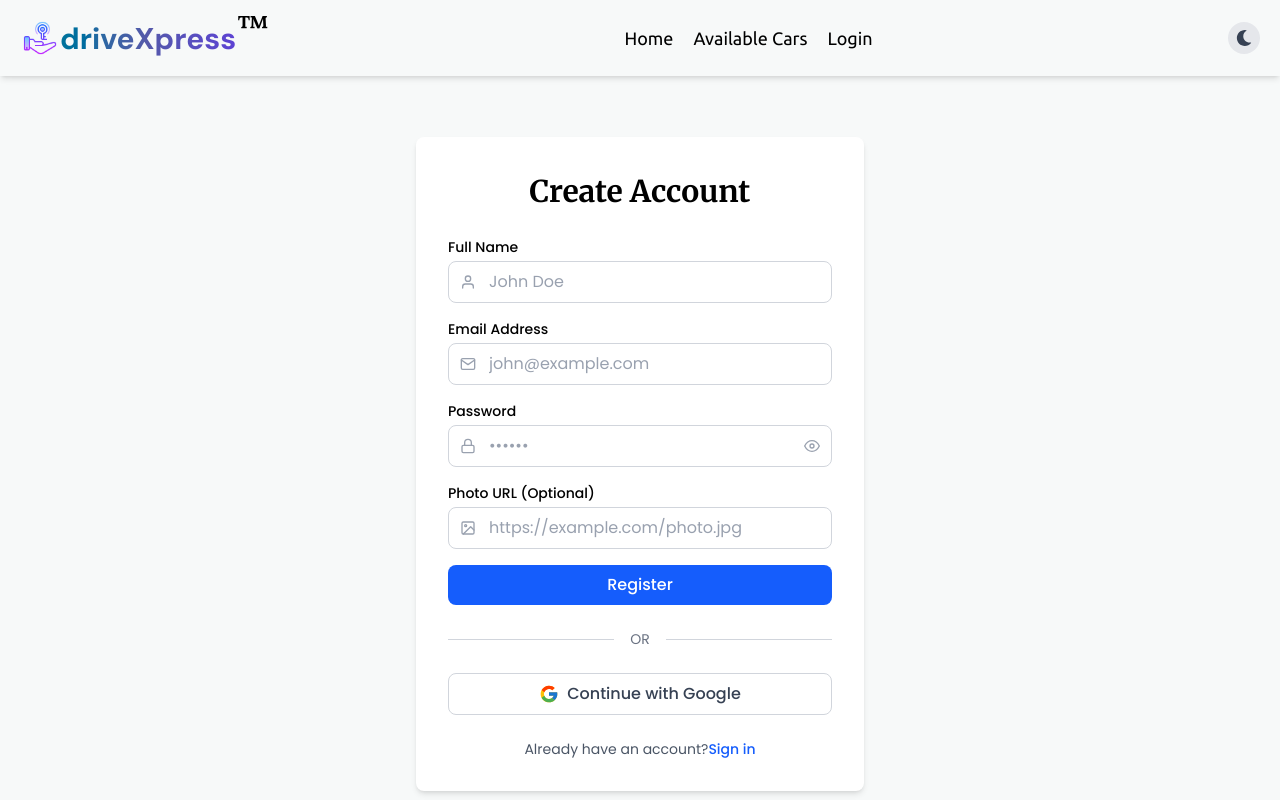
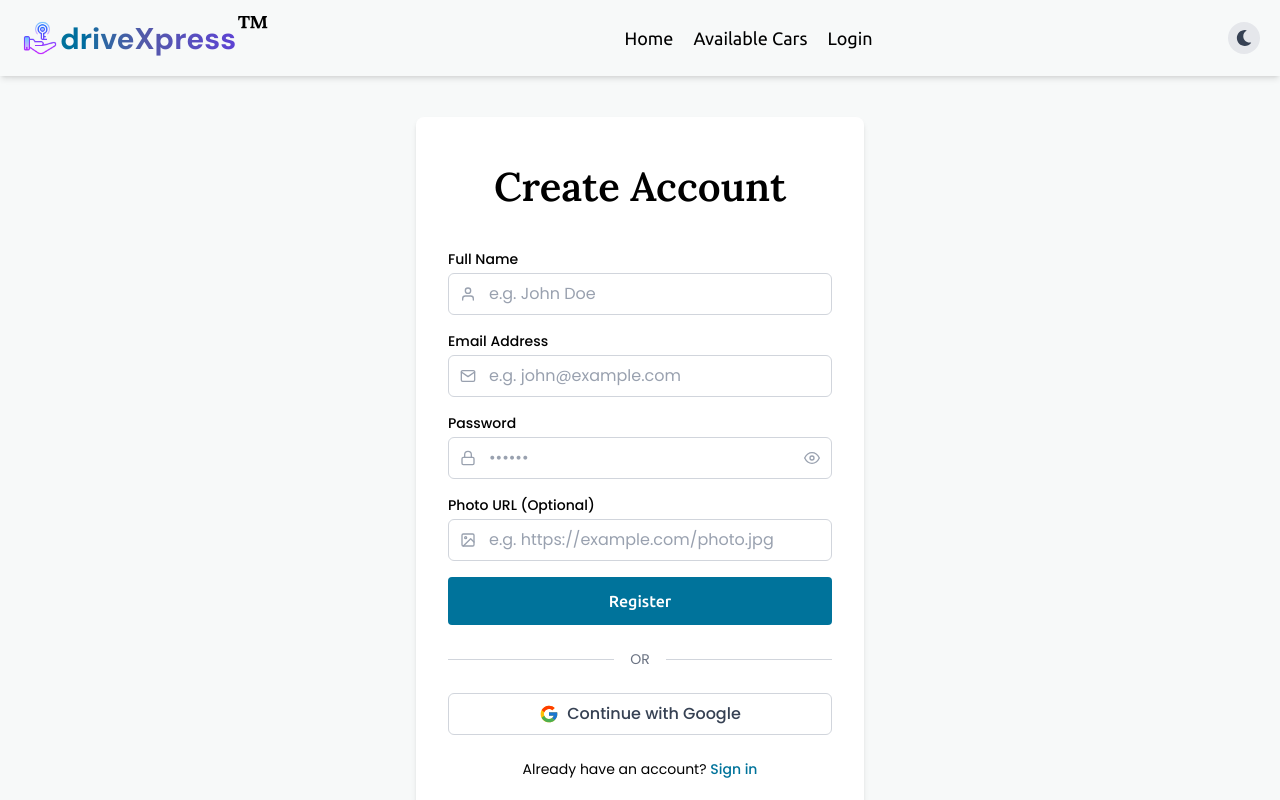
Before and after one commit to himadree-chaudhury/assignment_eleven_client, a React (Vite) app: page /register in a window 1280 px wide. Shown: the top 800 px of the page. Built offline with nearby package versions, Linux system fonts and the light colour scheme; no server answers; a web font is replaced by a local one.

Commit message:
design refract 3

```diff
--- a/src/pages/CarDetails.jsx
+++ b/src/pages/CarDetails.jsx
@@ -539,7 +539,7 @@ const CarDetails = () => {
                           })}
                           className={`w-full rounded-lg border px-4 py-2 ${
                             errors.pickupDate
-                              ? "border-red-500 focus:ring-red-500"
+                              ? "border-error focus:ring-error"
                               : "border-gray-300 focus:ring-blue-500 dark:border-gray-600"
                           } bg-white focus:ring-2 focus:outline-none dark:bg-gray-700`}
                         />
@@ -565,7 +565,7 @@ const CarDetails = () => {
                           })}
                           className={`w-full rounded-lg border px-4 py-2 ${
                             errors.returnDate
-                              ? "border-red-500 focus:ring-red-500"
+                              ? "border-error focus:ring-error"
                               : "border-gray-300 focus:ring-blue-500 dark:border-gray-600"
                           } bg-white focus:ring-2 focus:outline-none dark:bg-gray-700`}
                         />
--- a/src/pages/auth/Login.jsx
+++ b/src/pages/auth/Login.jsx
@@ -61,7 +61,7 @@ const Login = () => {
 
   return (
     <motion.div
-      className="flex min-h-screen items-center justify-center p-4"
+      className="section-layout flex-centric min-h-screen"
       initial="hidden"
       animate="visible"
       variants={containerVariants}
@@ -69,16 +69,13 @@ const Login = () => {
       <title>Login | driveXpress</title>
       <motion.div className="card w-full max-w-md" variants={itemVariants}>
         <div className="p-8">
-          <motion.h1
-            className="mb-6 text-center text-3xl font-bold"
-            variants={itemVariants}
-          >
+          <motion.h2 className="mb-6 text-center" variants={itemVariants}>
             Welcome Back
-          </motion.h1>
+          </motion.h2>
 
           {error && (
             <motion.div
-              className="mb-4 rounded-lg bg-red-100 p-3 text-sm text-red-700"
+              className="error-massage mb-4 rounded-lg bg-red-100 p-3"
               initial={{ opacity: 0 }}
               animate={{ opacity: 1 }}
             >
@@ -89,9 +86,7 @@ const Login = () => {
           <form onSubmit={handleSubmit(onSubmit)} className="space-y-4">
             {/* Email Field */}
             <motion.div variants={itemVariants}>
-              <label htmlFor="email" className="mb-1 block text-sm font-medium">
-                Email Address
-              </label>
+              <label htmlFor="email">Email Address</label>
               <div className="relative">
                 <div className="pointer-events-none absolute inset-y-0 left-0 flex items-center pl-3">
                   <FiMail className="text-gray-400" />
@@ -106,25 +101,20 @@ const Login = () => {
                       message: "Invalid email address",
                     },
                   })}
-                  className="w-full rounded-lg border border-gray-300 py-2 pr-3 pl-10 transition outline-none focus:border-blue-500 focus:ring-2 focus:ring-blue-500"
-                  placeholder="john@example.com"
+                  className={`border px-4 py-2 pr-3 pl-10 ${
+                    errors.email && "border-error focus:ring-error"
+                  } `}
+                  placeholder="e.g. john@example.com"
                 />
               </div>
               {errors.email && (
-                <p className="mt-1 text-sm text-red-600">
-                  {errors.email.message}
-                </p>
+                <p className="error-massage">{errors.email.message}</p>
               )}
             </motion.div>
 
             {/* Password Field */}
             <motion.div variants={itemVariants}>
-              <label
-                htmlFor="password"
-                className="mb-1 block text-sm font-medium"
-              >
-                Password
-              </label>
+              <label htmlFor="password">Password</label>
               <div className="relative">
                 <div className="pointer-events-none absolute inset-y-0 left-0 flex items-center pl-3">
                   <FiLock className="text-gray-400" />
@@ -135,7 +125,9 @@ const Login = () => {
                   {...register("password", {
                     required: "Password is required",
                   })}
-                  className="w-full rounded-lg border border-gray-300 py-2 pr-10 pl-10 transition outline-none focus:border-blue-500 focus:ring-2 focus:ring-blue-500"
+                  className={`border px-4 py-2 pr-10 pl-10 ${
+                    errors.password && "border-error focus:ring-error"
+                  } `}
                   placeholder="••••••"
                 />
                 <button
@@ -151,18 +143,13 @@ const Login = () => {
                 </button>
               </div>
               {errors.password && (
-                <p className="mt-1 text-sm text-red-600">
-                  {errors.password.message}
-                </p>
+                <p className="error-massage">{errors.password.message}</p>
               )}
             </motion.div>
 
             {/* Forgot Password Link */}
             <motion.div className="text-right" variants={itemVariants}>
-              <Link
-                to="/forgot-password"
-                className="text-sm text-blue-600 hover:text-blue-800"
-              >
+              <Link className="text-primary hover:text-primary-hover text-sm hover:underline">
                 Forgot password?
               </Link>
             </motion.div>
@@ -172,7 +159,7 @@ const Login = () => {
               <button
                 type="submit"
                 disabled={loading}
-                className="flex w-full items-center justify-center rounded-lg bg-blue-600 px-4 py-2 font-medium text-white transition duration-200 hover:bg-blue-700"
+                className="btn-primary w-full"
               >
                 {loading ? (
                   <svg
@@ -216,7 +203,7 @@ const Login = () => {
             <button
               onClick={handleGoogleSignIn}
               disabled={loading}
-              className="flex w-full items-center justify-center rounded-lg border border-gray-300 bg-white px-4 py-2 font-medium text-gray-700 transition duration-200 hover:bg-gray-50"
+              className="flex w-full items-center justify-center rounded-md border border-gray-300 bg-white px-4 py-2 font-medium text-gray-700 transition duration-200 hover:bg-gray-50"
             >
               <FcGoogle className="mr-2 text-xl" />
               Continue with Google
@@ -225,13 +212,13 @@ const Login = () => {
 
           {/* Registration Link */}
           <motion.div
-            className="mt-6 text-center text-sm text-gray-600"
+            className="mt-6 text-center text-sm"
             variants={itemVariants}
           >
             Don't have an account?&nbsp;
             <Link
               to="/register"
-              className="font-medium text-blue-600 hover:text-blue-800"
+              className="text-primary hover:text-primary-hover font-medium hover:underline"
             >
               Create one
             </Link>
--- a/src/pages/auth/Register.jsx
+++ b/src/pages/auth/Register.jsx
@@ -78,7 +78,7 @@ const Register = () => {
 
   return (
     <motion.div
-      className="flex-centric min-h-screen p-4"
+      className="section-layout flex-centric min-h-screen"
       initial="hidden"
       animate="visible"
       variants={containerVariants}
@@ -86,16 +86,13 @@ const Register = () => {
       <title>Register | driveXpress</title>
       <motion.div className="card w-full max-w-md" variants={itemVariants}>
         <div className="p-8">
-          <motion.h1
-            className="mb-6 text-center text-3xl font-bold"
-            variants={itemVariants}
-          >
+          <motion.h2 className="mb-6 text-center" variants={itemVariants}>
             Create Account
-          </motion.h1>
+          </motion.h2>
 
           {error && (
             <motion.div
-              className="mb-4 rounded-lg bg-red-100 p-3 text-sm text-red-700"
+              className="error-massage mb-4 rounded-lg bg-red-100 p-3"
               initial={{ opacity: 0 }}
               animate={{ opacity: 1 }}
             >
@@ -106,9 +103,7 @@ const Register = () => {
           <form onSubmit={handleSubmit(onSubmit)} className="space-y-4">
             {/* Name Field */}
             <motion.div variants={itemVariants}>
-              <label htmlFor="name" className="mb-1 block text-sm font-medium">
-                Full Name
-              </label>
+              <label htmlFor="name">Full Name</label>
               <div className="relative">
                 <div className="pointer-events-none absolute inset-y-0 left-0 flex items-center pl-3">
                   <FiUser className="text-gray-400" />
@@ -123,22 +118,20 @@ const Register = () => {
                       message: "Name must be at least 3 characters",
                     },
                   })}
-                  className="w-full rounded-lg border border-gray-300 py-2 pr-3 pl-10 transition outline-none focus:border-blue-500 focus:ring-2 focus:ring-blue-500"
-                  placeholder="John Doe"
+                  className={`border px-4 py-2 pr-3 pl-10 ${
+                    errors.name && "border-error focus:ring-error"
+                  } `}
+                  placeholder="e.g. John Doe"
                 />
               </div>
               {errors.name && (
-                <p className="mt-1 text-sm text-red-600">
-                  {errors.name.message}
-                </p>
+                <p className="error-massage">{errors.name.message}</p>
               )}
             </motion.div>
 
             {/* Email Field */}
             <motion.div variants={itemVariants}>
-              <label htmlFor="email" className="mb-1 block text-sm font-medium">
-                Email Address
-              </label>
+              <label htmlFor="email">Email Address</label>
               <div className="relative">
                 <div className="pointer-events-none absolute inset-y-0 left-0 flex items-center pl-3">
                   <FiMail className="text-gray-400" />
@@ -153,25 +146,20 @@ const Register = () => {
                       message: "Invalid email address",
                     },
                   })}
-                  className="w-full rounded-lg border border-gray-300 py-2 pr-3 pl-10 transition outline-none focus:border-blue-500 focus:ring-2 focus:ring-blue-500"
-                  placeholder="john@example.com"
+                  className={`border px-4 py-2 pr-3 pl-10 ${
+                    errors.email && "border-error focus:ring-error"
+                  } `}
+                  placeholder="e.g. john@example.com"
                 />
               </div>
               {errors.email && (
-                <p className="mt-1 text-sm text-red-600">
-                  {errors.email.message}
-                </p>
+                <p className="error-massage">{errors.email.message}</p>
               )}
             </motion.div>
 
             {/* Password Field */}
             <motion.div variants={itemVariants}>
-              <label
-                htmlFor="password"
-                className="mb-1 block text-sm font-medium"
-              >
-                Password
-              </label>
+              <label htmlFor="password">Password</label>
               <div className="relative">
                 <div className="pointer-events-none absolute inset-y-0 left-0 flex items-center pl-3">
                   <FiLock className="text-gray-400" />
@@ -191,7 +179,9 @@ const Register = () => {
                         "Password must contain at least one letter and one number",
                     },
                   })}
-                  className="w-full rounded-lg border border-gray-300 py-2 pr-10 pl-10 transition outline-none focus:border-blue-500 focus:ring-2 focus:ring-blue-500"
+                  className={`border px-4 py-2 pr-10 pl-10 ${
+                    errors.password && "border-error focus:ring-error"
+                  } `}
                   placeholder="••••••"
                 />
                 <button
@@ -207,20 +197,13 @@ const Register = () => {
                 </button>
               </div>
               {errors.password && (
-                <p className="mt-1 text-sm text-red-600">
-                  {errors.password.message}
-                </p>
+                <p className="error-massage">{errors.password.message}</p>
               )}
             </motion.div>
 
             {/* Photo URL Field */}
             <motion.div variants={itemVariants}>
-              <label
-                htmlFor="photoURL"
-                className="mb-1 block text-sm font-medium"
-              >
-                Photo URL (Optional)
-              </label>
+              <label htmlFor="photoURL">Photo URL (Optional)</label>
               <div className="relative">
                 <div className="pointer-events-none absolute inset-y-0 left-0 flex items-center pl-3">
                   <FiImage className="text-gray-400" />
@@ -234,14 +217,14 @@ const Register = () => {
                       message: "Please enter a valid image URL",
                     },
                   })}
-                  className="w-full rounded-lg border border-gray-300 py-2 pr-3 pl-10 transition outline-none focus:border-blue-500 focus:ring-2 focus:ring-blue-500"
-                  placeholder="https://example.com/photo.jpg"
+                  className={`border px-4 py-2 pr-3 pl-10 ${
+                    errors.photoURL && "border-error focus:ring-error"
+                  } `}
+                  placeholder="e.g. https://example.com/photo.jpg"
                 />
               </div>
               {errors.photoURL && (
-                <p className="mt-1 text-sm text-red-600">
-                  {errors.photoURL.message}
-                </p>
+                <p className="error-massage">{errors.photoURL.message}</p>
               )}
             </motion.div>
 
@@ -250,7 +233,7 @@ const Register = () => {
               <button
                 type="submit"
                 disabled={loading}
-                className="flex w-full items-center justify-center rounded-lg bg-blue-600 px-4 py-2 font-medium text-white transition duration-200 hover:bg-blue-700"
+                className="btn-primary w-full"
               >
                 {loading ? (
                   <svg
@@ -294,7 +277,7 @@ const Register = () => {
             <button
               onClick={handleGoogleSignIn}
               disabled={loading}
-              className="flex w-full items-center justify-center rounded-lg border border-gray-300 bg-white px-4 py-2 font-medium text-gray-700 transition duration-200 hover:bg-gray-50"
+              className="flex w-full items-center justify-center rounded-md border border-gray-300 bg-white px-4 py-2 font-medium text-gray-700 transition duration-200 hover:bg-gray-50"
             >
               <FcGoogle className="mr-2 text-xl" />
               Continue with Google
@@ -303,13 +286,13 @@ const Register = () => {
 
           {/* Login Link */}
           <motion.div
-            className="mt-6 text-center text-sm text-gray-600"
+            className="mt-6 text-center text-sm"
             variants={itemVariants}
           >
-            Already have an account?
+            Already have an account?&nbsp;
             <Link
               to="/login"
-              className="font-medium text-blue-600 hover:text-blue-800"
+              className="text-primary hover:text-primary-hover font-medium hover:underline"
             >
               Sign in
             </Link>
--- a/src/pages/carHandling/AddCar.jsx
+++ b/src/pages/carHandling/AddCar.jsx
@@ -91,7 +91,7 @@ const AddCar = () => {
 
         <motion.form
           onSubmit={handleSubmit(onSubmit)}
-          className="rounded-lg bg-white p-6 shadow-lg sm:p-8 dark:bg-gray-800"
+          className="p-6 sm:p-8 card"
           variants={containerVariants}
         >
           {/* Basic Information */}
--- a/src/pages/carHandling/UpdateCar.jsx
+++ b/src/pages/carHandling/UpdateCar.jsx
@@ -128,7 +128,7 @@ const UpdateCar = () => {
 
         <motion.form
           onSubmit={handleSubmit(onSubmit)}
-          className="rounded-lg bg-white p-6 shadow-lg sm:p-8 dark:bg-gray-800"
+          className="car p-6 sm:p-8"
           variants={containerVariants}
         >
           {/* Basic Information */}
--- a/src/pages/userSpecific/MyBookings.jsx
+++ b/src/pages/userSpecific/MyBookings.jsx
@@ -455,7 +455,7 @@ const MyBookings = () => {
                         required: "Pickup date is required",
                       })}
                       className={`border px-4 py-2 ${
-                        errors.pickupDate && "border-red-500 focus:ring-red-500"
+                        errors.pickupDate && "border-error focus:ring-error"
                       } `}
                     />
                     {errors.pickupDate && (
@@ -474,7 +474,7 @@ const MyBookings = () => {
                         required: "Return date is required",
                       })}
                       className={`border px-4 py-2 ${
-                        errors.returnDate && "border-red-500 focus:ring-red-500"
+                        errors.returnDate && "border-error focus:ring-error"
                       } `}
                     />
                     {errors.returnDate && (
```
